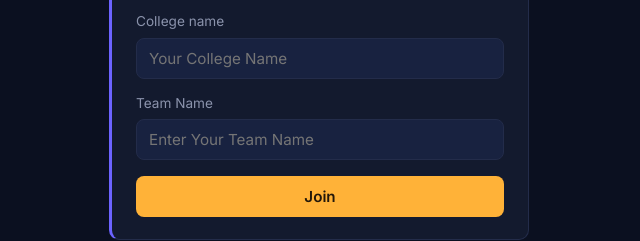
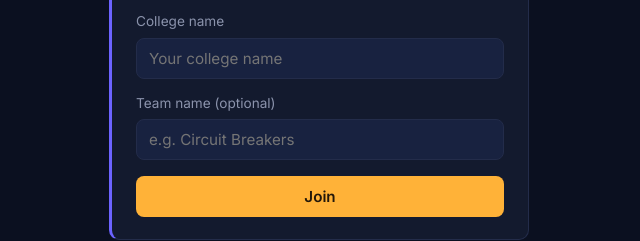
Before and after one commit to yoges-2907/Quiz_symposium_website, a website: page public/student.html in a window 1280 px wide. Shown: the part 360-601 px from the top of the page, 321-961 px from the left. Drawn offline with nearby package versions, Linux system fonts and the light colour scheme.

Commit message:
Update student form fields and table headers

```diff
--- a/public/student.html
+++ b/public/student.html
@@ -22,9 +22,9 @@
         <label for="j-name">Your name</label>
         <input type="text" id="j-name" placeholder="Full name">
         <label for="j-college">College name</label>
-        <input type="text" id="j-college" placeholder="Your College Name">
-        <label for="j-roll">Team Name</label>
-        <input type="text" id="j-roll" placeholder="Enter Your Team Name">
+        <input type="text" id="j-college" placeholder="Your college name">
+        <label for="j-team">Team name (optional)</label>
+        <input type="text" id="j-team" placeholder="e.g. Circuit Breakers">
         <div id="j-error" class="muted" style="color: var(--danger); display:none; margin-top: 8px;"></div>
         <button class="btn block gold" style="margin-top:16px;" onclick="handleJoin()">Join</button>
       </div>
@@ -72,7 +72,7 @@
         <button class="btn secondary small" onclick="leaveAndJoinAnother()">Join a different quiz</button>
       </div>
       <table>
-        <thead><tr><th>#</th><th>Name</th><th>College</th><th>Roll No</th><th>Score</th><th>Time</th></tr></thead>
+        <thead><tr><th>#</th><th>Name</th><th>College</th><th>Team</th><th>Score</th><th>Time</th></tr></thead>
         <tbody id="r-body"></tbody>
       </table>
     </div>
```
